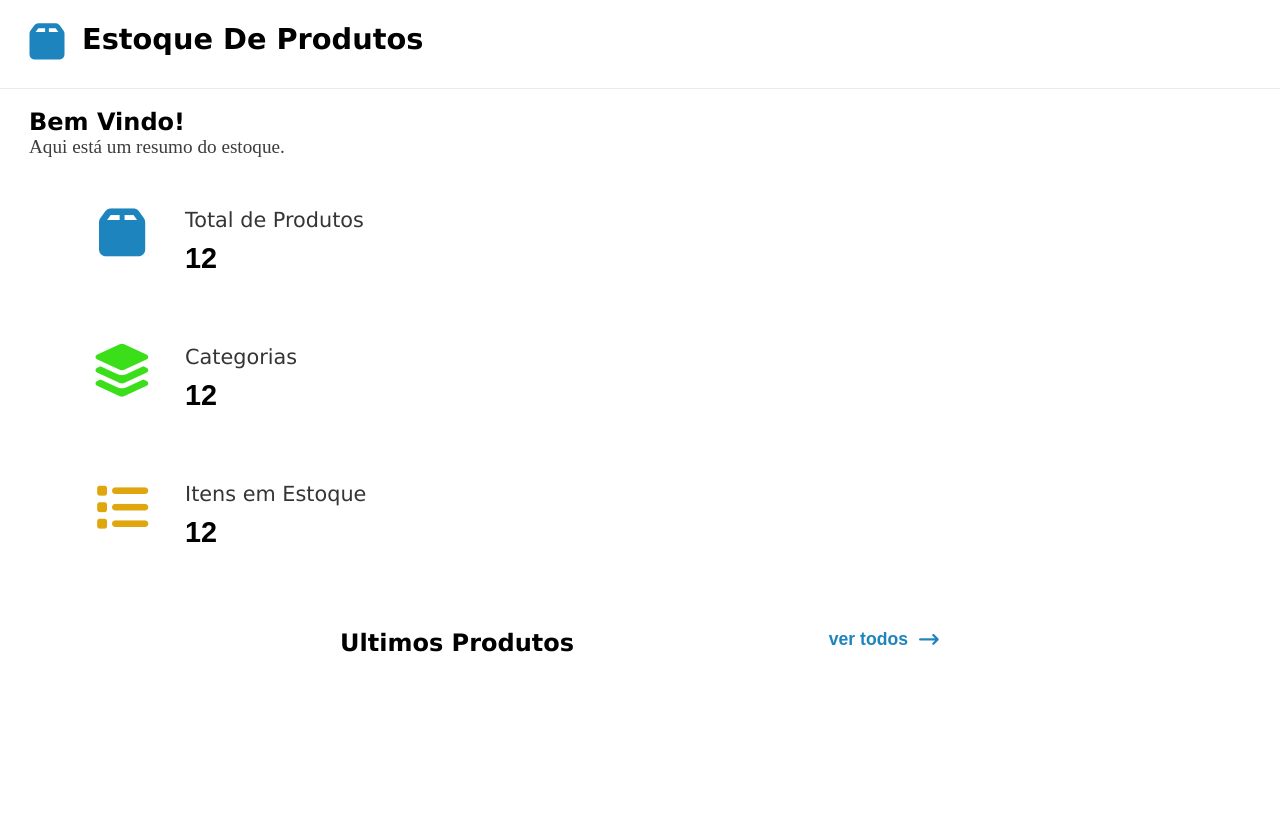
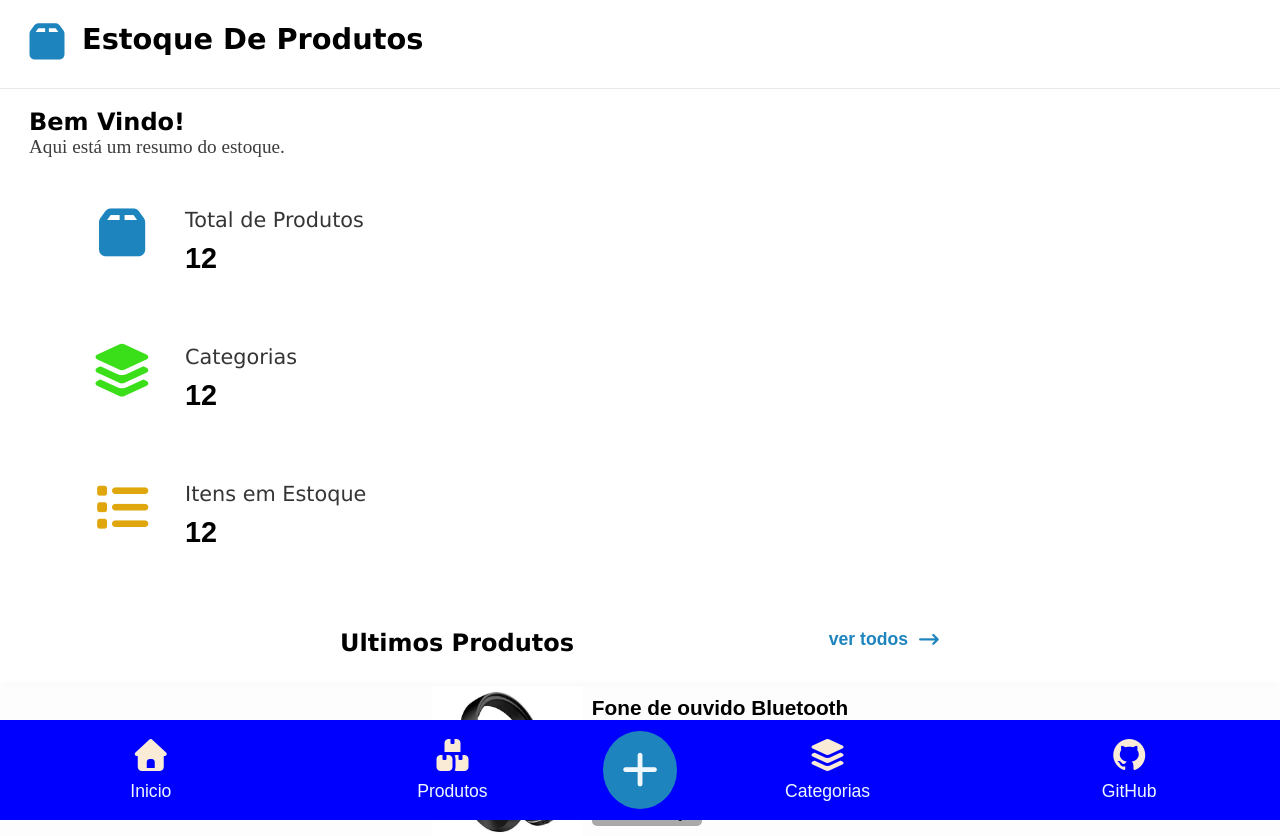
Before and after one commit to hugorocha-web/projetoestoque, a plain HTML site: page front-end/index.html in a window 1280 px wide. Before the commit the page ends 800 px from the top, so only its background shows below. Drawn offline with Linux system fonts and the light colour scheme.

Commit message:
mais coisas do front

```diff
--- a/front-end/index.html
+++ b/front-end/index.html
@@ -53,11 +53,44 @@
             </div>
         </section>
         <section id="sectionProdutos">
+            <div id="produto">
+                <img src="images (1).jpg" alt="">
+                <div>
+                    <h1 id="titulopro">Fone de ouvido Bluetooth</h1>
+                    <p id="categoriapro">Eletrónicos</p>
+                    <h2 id="precopro">R$ 199,90</h2>
+                    <div id="sa">
+                        <div>
+                            <i class="fa-solid fa-money-bill-trend-up"></i>
+                            <p id="situacaopro">em estoque</p>
+                        </div>
+                        <p id="estoquepro">15</p>
+                    </div>
 
+                </div>
+            </div>
         </section>
     </main>
     <footer>
-
+        <div id="a1">
+            <i class="fa-solid fa-house"></i>
+            <p>Inicio</p>
+        </div>
+        <div id="a2">
+            <i class="fa-solid fa-boxes-stacked"></i>
+            <p>Produtos</p>
+        </div>
+        <i class="fa-solid fa-plus"></i>
+        <div id="a3">
+            <i class="fa-solid fa-layer-group"></i>
+            <p>Categorias</p>
+        </div>
+        <div id="a4">
+            <a href="https://github.com/hugorocha-web" target="_blank">
+                <i class="fa-brands fa-github"></i>
+                <p>GitHub</p>
+            </a>
+        </div>
     </footer>
     <script src="main.js"></script>
 </body>
--- a/front-end/style.css
+++ b/front-end/style.css
@@ -102,7 +102,114 @@ main{
 
         }
 
-     }
+    }
+    #sectionProdutos{
+        background-color: rgb(253, 253, 253);
+        box-shadow: 0px 0px 10px rgba(0, 0, 0, 0.048);
+        #produto{
+            display: flex;
+            justify-content: center;
+            img{
+                width: 150px;
+                object-fit: cover;
+                margin-right: 10px;
+            }
+            div{
+                margin-top: 10px;
+                #titulopro{
+                    font-size: 1.3em;
+                    font-family: Arial, Helvetica, sans-serif;
+
+                }
+                #categoriapro{
+                    font-weight: bolder;
+                    font-family: Arial, Helvetica, sans-serif;
+                    color: rgb(48, 48, 48);
+                    margin: 6px 10px;
+
+                }
+                #precopro{
+                    font-family: Arial, Helvetica, sans-serif;
+                    margin-bottom:7px;
+                }
+                div#sa{
+                    display: flex;
+                    justify-content: space-between;
+                    div{
+                        display: flex;
+                        background-color: darkgrey;
+                        padding: 5px;
+                        border-radius: 5px;
+                        i{
+                            margin-right: 8px;
+                        }
+                    }
+                    #estoquepro{
+                        font-weight: bold;
+                        font-family: arial;
+                    }
+
+                }
+
+            }
+        }
+    }
 
 
 }
+footer{
+    display: flex;
+    z-index: 999;
+    position: fixed;
+    justify-content: center;
+    align-items: center;
+    background-color: blue;
+    top: 90%;
+    width: 100%;
+    height: 100px;
+
+    div{
+        width: 100%;
+        display: flex;
+        flex-direction: column;
+        justify-content: center;
+        align-items: center;
+
+        i{
+            font-size: 2em;
+            color: antiquewhite;
+            margin-bottom: 10px;
+            transition-duration: 0.4s;
+        }
+        p{
+            font-size: 1.1em;
+            font-family: Arial, Helvetica, sans-serif;
+            color: aliceblue;
+        }
+    }
+    .fa-plus{
+        font-size: 2.4em;
+        color: aliceblue;
+        width: 150px;
+        padding:20px;
+        border-radius: 100%;
+        background-color: #1e84be;
+        transition-duration: 0.4s;
+
+    }
+    .fa-plus:hover{
+        color: rgb(211, 211, 211);
+
+    }
+    #a4{
+        a{
+            text-decoration: none;
+            display: flex;
+            flex-direction: column;
+            align-items: center;
+        }
+    }
+    i:hover{
+        color: #1e84be;
+    }
+}
```
Also changed, not shown: front-end/images (1).jpg (added).
